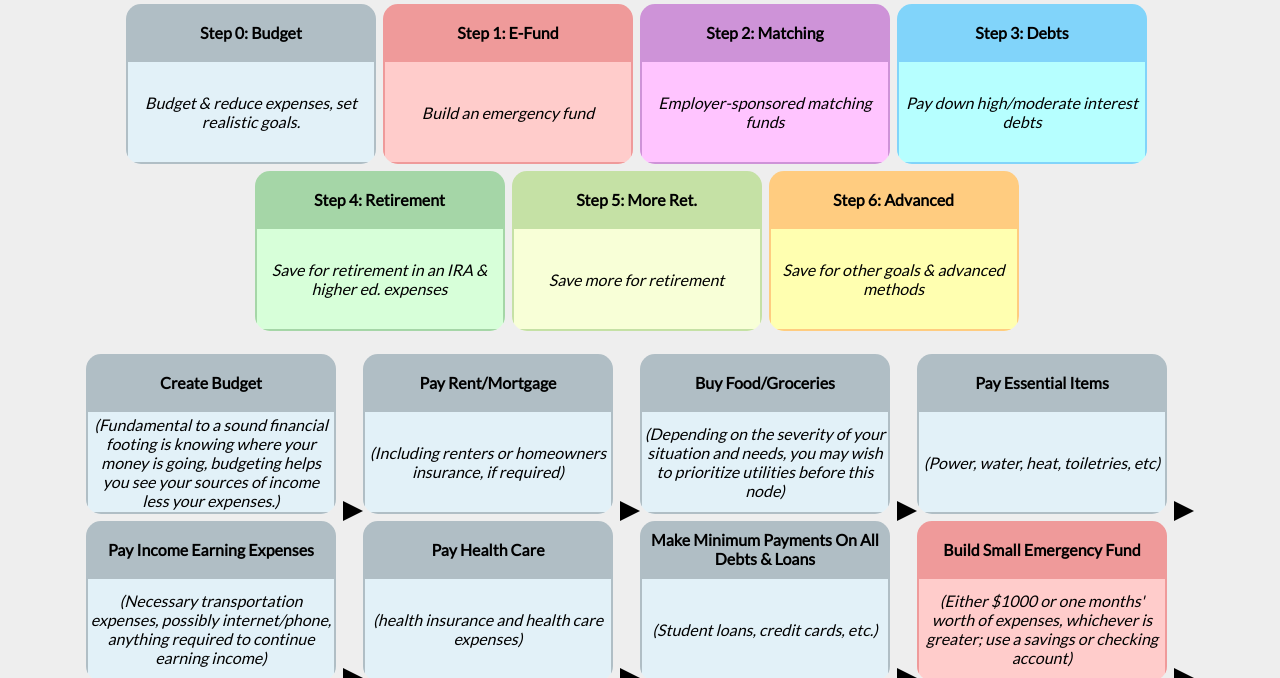
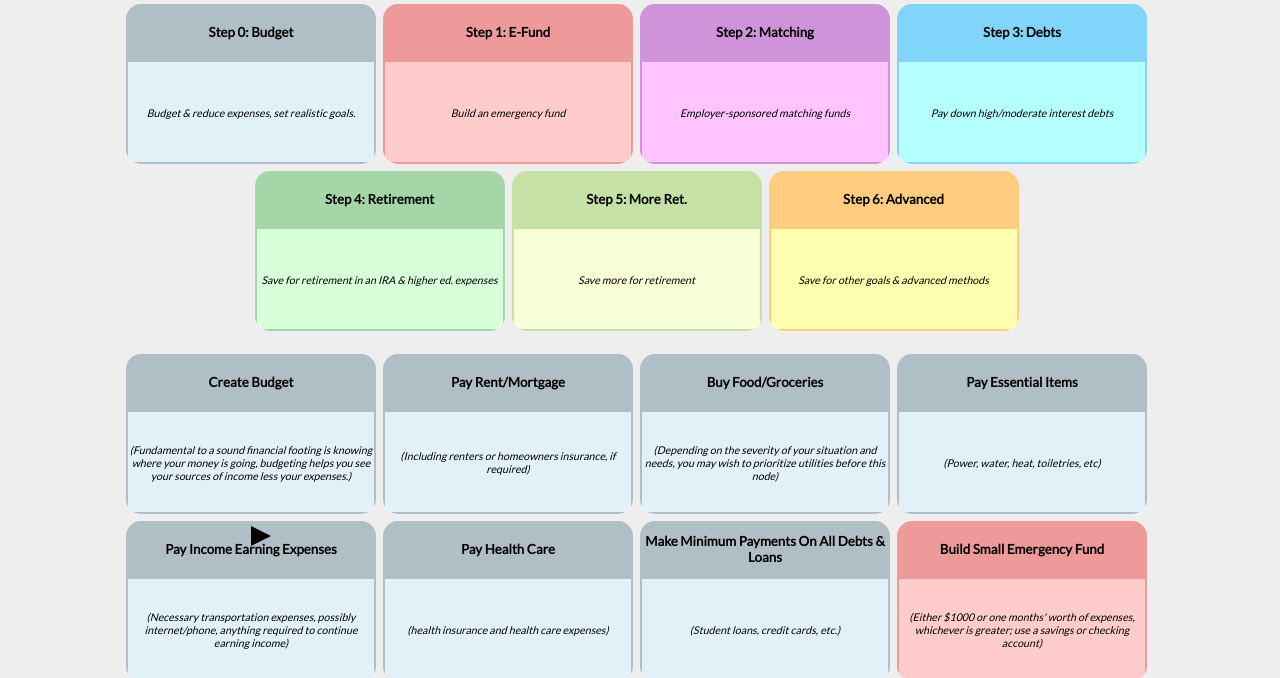
Before and after one commit to davek804/personal-finance-flowchart, a plain HTML site: page index.html in a window 1280 px wide. Shown: the part 42-720 px from the top of the page. Drawn offline with nearby package versions, Linux system fonts and the light colour scheme.

Commit message:
add some updates related to tracking scroll position and introducing jquery

```diff
--- a/index.html
+++ b/index.html
@@ -1,6 +1,6 @@
 <html>
 <head>
-
+<script src="https://ajax.googleapis.com/ajax/libs/jquery/3.2.1/jquery.min.js"></script>
 <link rel="stylesheet" type="text/css" href="http://fonts.googleapis.com/css?family=Lato" />
 	<title>boxes</title>
 </head>
--- a/main.css
+++ b/main.css
@@ -106,6 +106,7 @@
 .titleString {
 	font-weight:bold;
 	font-family: Lato;
+	font-size:10pt;
 	display: table-cell;
 	vertical-align: middle;
 	text-align:center;
@@ -116,6 +117,7 @@
 .sub-title-string {
 	font-style:italic;
 	text-align:center;
+	font-size:8pt;
 	vertical-align: middle;
 	height:100%;
 	display:table-cell;
--- a/main.js
+++ b/main.js
@@ -63,20 +63,49 @@ for (i in bubbles) {
 	if (bubbles[i].links != null) {
 		for (j in bubbles[i].links) {
 			if (bubbles[i].links[j].as == null) {
-				console.log("This is a simple one, straight to the next.")
+
+				console.log("BOX ID: " + i + " is a basic link to the next");
+				tooltip = document.getElementById(i);
+				style = document.defaultView.getComputedStyle(tooltip, null);
+
+				// Create an anchor point / div for us to attach our arrows to.
+				//console.log("Top: " + Math.round(getTop(tooltip)));
+				loc = document.getElementById(i).getBoundingClientRect().top - window.scrollY;
+				//console.log("Top: " + Math.round(loc));
+
+				height = style.height;
+				height = height.slice(0, height.length-2);
+				//console.log("Height: " + height);
+				pointY = loc + height/2;
+				pointY = Math.round(pointY);
+				//console.log (pointY);
+				var offset_t = $("#"+i).offset().top - $(window).scrollTop();
+
+				console.log("Jquery offset: " + offset_t);
+
+				arrowContainer = document.createElement("div");
+				arrowContainer.setAttribute("style", "height:100%");
+
 				rightArrow = document.createElement("div");
 				rightArrow.setAttribute("class", "right-arrow");
 				container.appendChild(rightArrow);
 				line = document.createElement("div");
 				line.setAttribute("class", "line");
-				container.appendChild(line);
+				rightArrow.setAttribute("style", "z-index:100;position:absolute;top:" + pointY + ";");
+				//rightArrow.setAttribute("style", "vertical-align:middle");
+				//container.appendChild(line);
+
+				arrowContainer.appendChild(rightArrow);
+				tooltip.appendChild(arrowContainer);
+			} else {
+				if (bubbles[i].links[j].as == true) {
+					console.log("BOX ID: " +i+ " links to " + bubbles[i].links[j].to + " as " + bubbles[i].links[j].as);
+				}
+				if (bubbles[i].links[j].as == false) {
+					console.log("BOX ID: " +i+ " links to " + bubbles[i].links[j].to + " as " + bubbles[i].links[j].as);
+				}
 			}
-			if (bubbles[i].links[j].as == true) {
-				console.log("This is a true conn ( " +i+ " links to " + bubbles[i].links[j].to + " as " + bubbles[i].links[j].as + ").");
-			}
-			if (bubbles[i].links[j].as == false) {
-				console.log("This is a false conn ( " +i+ " links to " + bubbles[i].links[j].to + " as " + bubbles[i].links[j].as + ").");
-			}
+			console.log("\n");
 		}
 	}
 }
@@ -85,3 +114,16 @@ function linkBubbles() {
 	container = document.getElementById("container");
 
 }
+
+function getOffset(el) {
+	el = el.getBoundingClientRect();
+	return {
+		left: el.width + window.scrollX,
+		top: el.top + window.scrollY
+	}
+}
+
+function getTop(el) {
+	el = el.getBoundingClientRect();
+	return el.top + window.scrolly
+}
```
